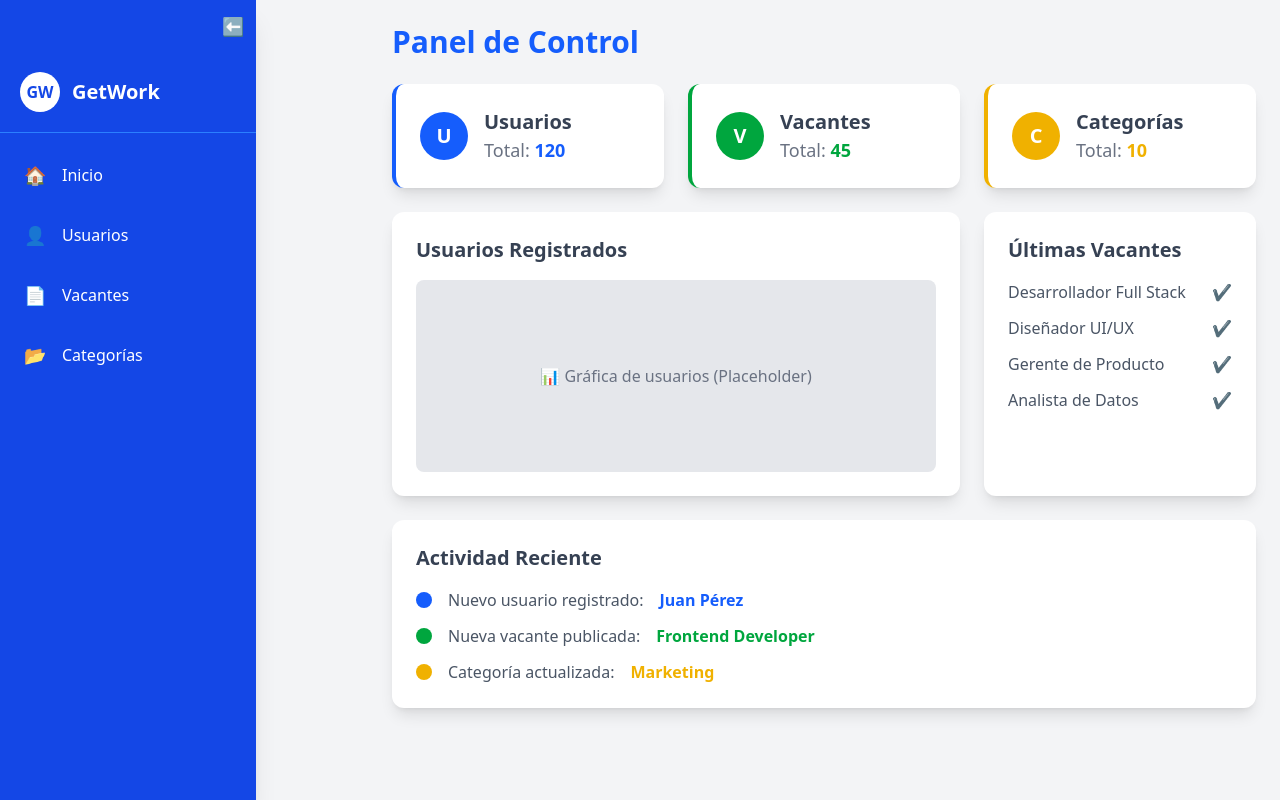
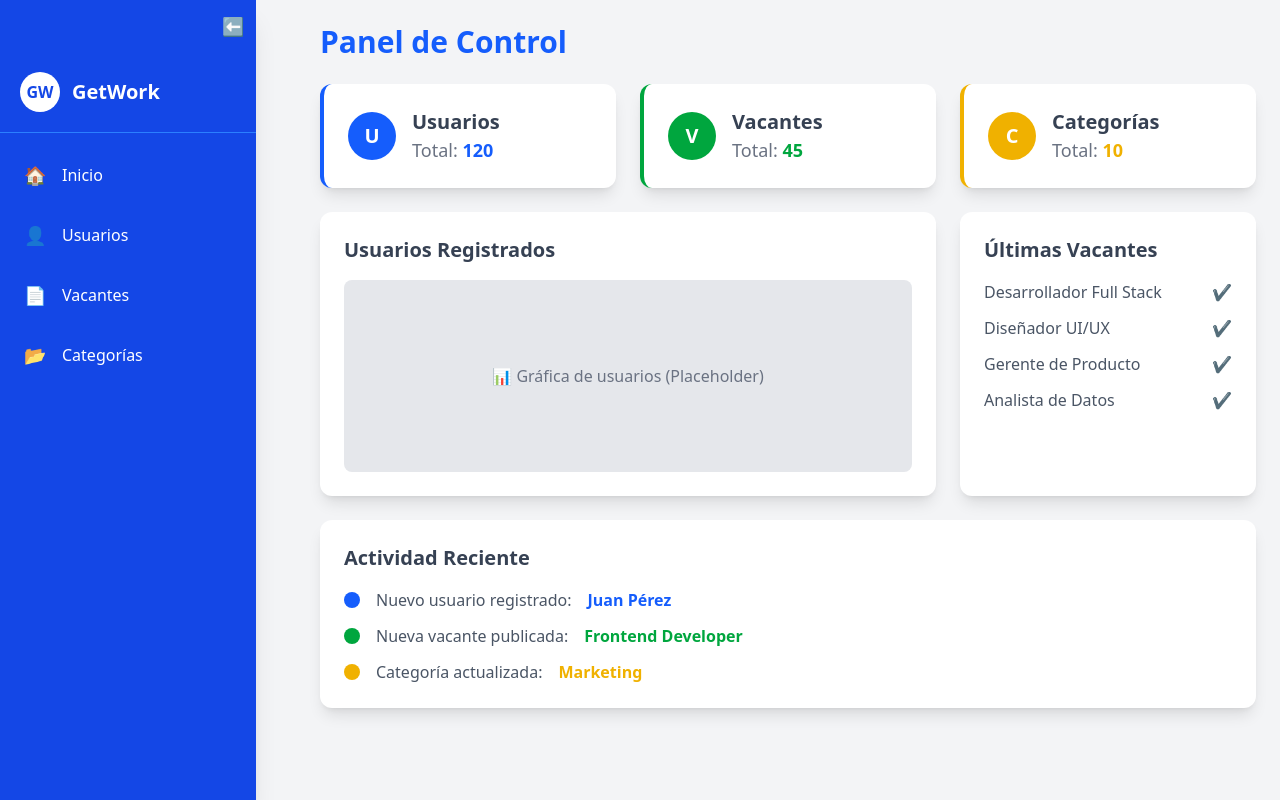
Before and after one commit to GerardoDiaz891/job-platform-frontend, a Vue app in the folder project-frontend/: page /admin/dashboard in a window 1280 px wide. Built offline with nearby package versions, Linux system fonts and the light colour scheme.

Commit message:
ajuste margenes sidebar

```diff
--- a/project-frontend/src/components/SidebarComponent.vue
+++ b/project-frontend/src/components/SidebarComponent.vue
@@ -1,6 +1,6 @@
 <template>
   <div class="flex">
-    <!-- Sidebar -->
+
     <div
       :class="[
         'fixed sm:relative h-screen bg-blue-700 text-white flex flex-col shadow-xl transition-all duration-300 z-50',
@@ -9,7 +9,7 @@
       ]"
       v-show="!isMobile || isOpen"
     >
-      <!-- Botón para colapsar/expandir -->
+
       <button
         @click="toggleSidebar"
         class="p-3 text-white hover:bg-blue-600 transition self-end flex items-center justify-center"
@@ -17,7 +17,7 @@
         <span class="text-lg">{{ isOpen ? '⬅️' : '➡️' }}</span>
       </button>
 
-      <!-- Logo y Nombre -->
+
       <div class="p-5 flex items-center gap-3 border-b border-blue-500">
         <div class="w-10 h-10 bg-white text-blue-700 flex items-center justify-center rounded-full font-bold">
           GW
@@ -25,7 +25,7 @@
         <span v-if="isOpen" class="text-xl font-semibold">GetWork</span>
       </div>
 
-      <!-- Menú de Navegación -->
+
       <nav class="flex-1 mt-4">
         <ul class="space-y-2">
           <li v-for="item in menuItems" :key="item.name">
@@ -42,8 +42,8 @@
       </nav>
     </div>
 
-    <!-- Contenido Principal -->
-    <div class="flex-1 p-4 sm:ml-20" :class="{ 'ml-64': isOpen && !isMobile }">
+
+    <div class="flex-1 p-4 " :class="{ 'ml-2': isOpen && !isMobile }">
       <button
         @click="toggleSidebar"
         class="sm:hidden fixed top-5 left-5 bg-blue-700 text-white p-2 rounded-md z-50"
```
